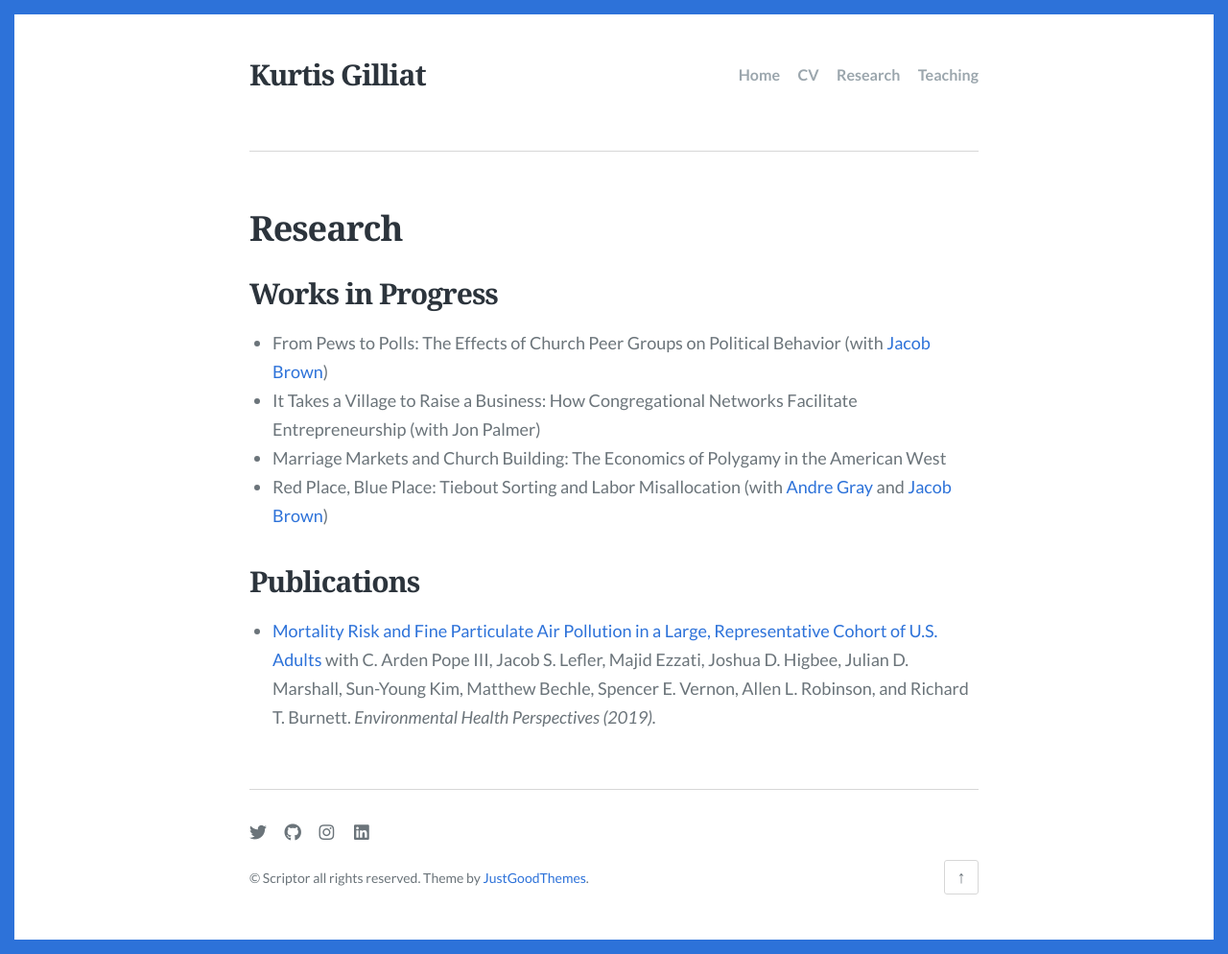
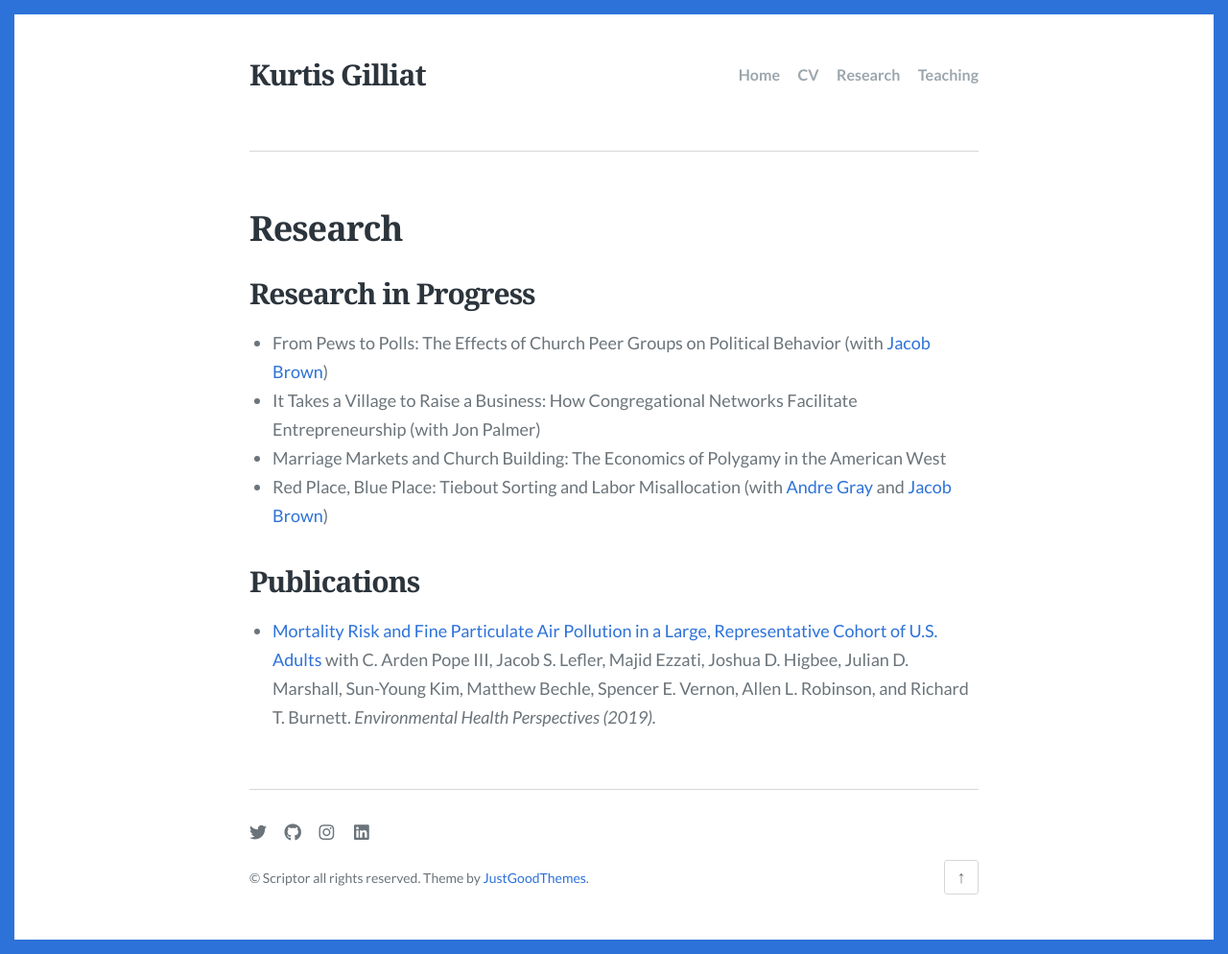
Before and after one commit to kgilliat/kgilliat.github.io, a Jekyll site: the page built from research.md, in a window 1280 px wide. Shown: the whole page at 96% size. Built offline with Jekyll 4.4.1, drawn with Linux system fonts in a browser that asks for light colours; some web fonts are replaced.

Commit message:
Update research.md

```diff
--- a/research.md
+++ b/research.md
@@ -3,7 +3,7 @@ layout: page
 title: Research
 description: A tags page for Scriptor Jekyll theme
 ---
-## Works in Progress
+## Research in Progress
 + From Pews to Polls: The Effects of Church Peer Groups on Political Behavior (with [Jacob Brown](https://jacobrbrown.com))
 + It Takes a Village to Raise a Business: How Congregational Networks Facilitate Entrepreneurship (with Jon Palmer)
 + Marriage Markets and Church Building: The Economics of Polygamy in the American West
```
